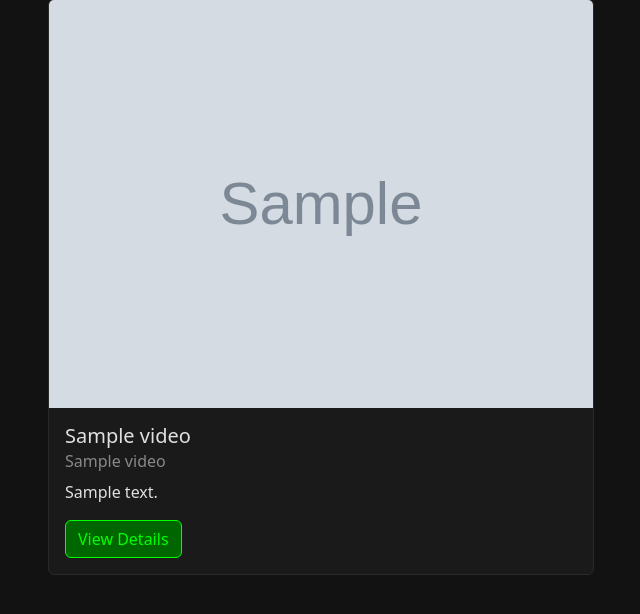
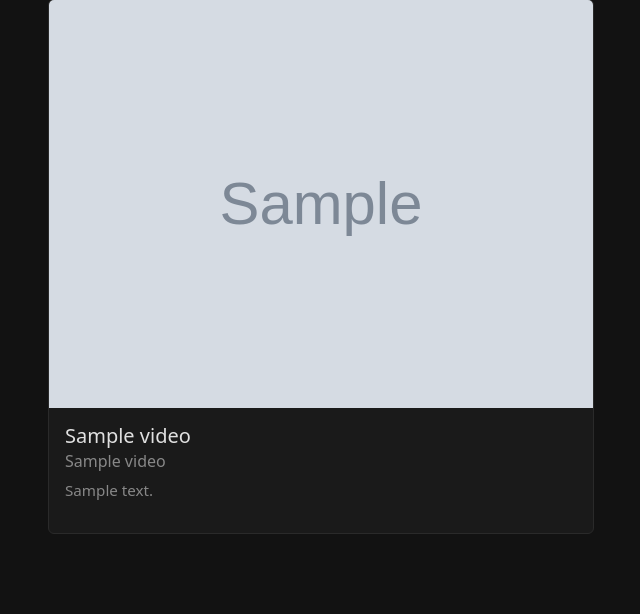
Before and after one commit to mattpannella/CobraPinger, a Flask app: template templates/topic.html in a window 1280 px wide. Shown: the part 159-773 px from the top of the page, without its empty margins (34-674 px from the left). Run offline with Flask 3, Linux system fonts and the light colour scheme; the template is opened without the code that fills it: most values are stand-ins (such as "Sample title", 1, 10 or a date in 2020); grey boxes marked "Sample" are stand-in pictures; some libraries are stand-ins or nearby versions.

Commit message:
click the box

```diff
--- a/static/css/cobra.css
+++ b/static/css/cobra.css
@@ -390,6 +390,7 @@ mark {
 }
 
 .latest-video-link:hover h4 {
+    color: #00ff00;
     text-shadow: 0 0 10px rgba(0, 255, 0, 0.3);
 }
 
@@ -409,3 +410,32 @@ mark {
     height: 30px;
     width: auto;
 }
+
+.video-card {
+    color: inherit;
+    text-decoration: none;
+    display: block;
+    transition: transform 0.2s ease;
+}
+
+.video-card:hover {
+    text-decoration: none;
+    transform: translateY(-5px);
+}
+
+.video-card:hover h5 {
+    color: #00ff00;
+    text-shadow: 0 0 10px rgba(0, 255, 0, 0.3);
+}
+
+.video-card .card {
+    height: 100%;
+}
+
+.video-card .summary-preview {
+    color: #888;
+}
+
+.video-card:hover .summary-preview {
+    color: #999;
+}
--- a/templates/topic.html
+++ b/templates/topic.html
@@ -9,6 +9,7 @@
 <div class="row">
     {% for video in videos %}
     <div class="col-md-6 mb-4">
+        <a href="/video/{{ video.id }}" class="video-card">
             <div class="card">
                 {% if video.thumbnail_url %}
                 <img src="{{ video.thumbnail_url }}" class="card-img-top" alt="{{ video.title }}">
@@ -17,13 +18,13 @@
                     <h5 class="card-title">{{ video.title }}</h5>
                     <h6 class="card-subtitle mb-2 text-muted">{{ video.channel_name }}</h6>
                     {% if video.summary %}
-                    <p class="card-text">{{ video.summary|truncate(200) }}</p>
+                        <p class="summary-preview">{{ video.summary|truncate(200) }}</p>
                     {% else %}
-                    <p class="card-text">No summary available</p>
+                        <p class="summary-preview text-muted">No summary available</p>
                     {% endif %}
-                <a href="/video/{{ video.id }}" class="btn btn-primary">View Details</a>
                 </div>
             </div>
+        </a>
     </div>
     {% endfor %}
 </div>
```
Also changed, not shown: templates/videos.html (+8 -7 lines). Lines whose indentation alone changed are shown as unchanged.
